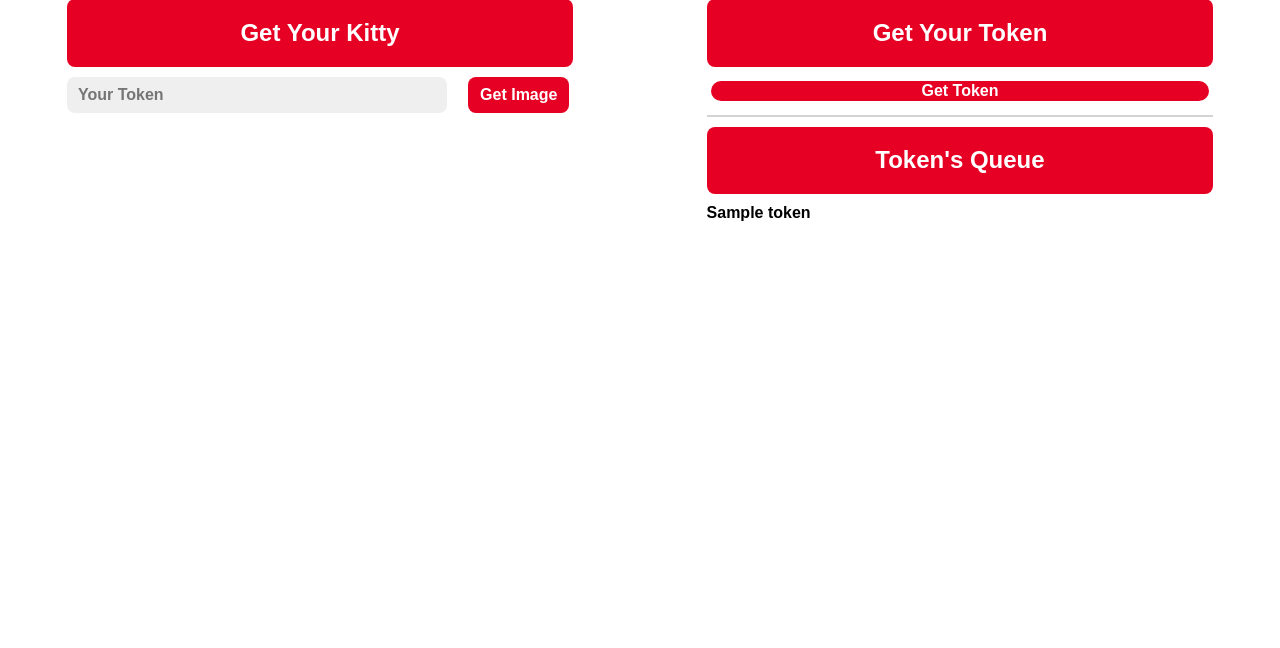
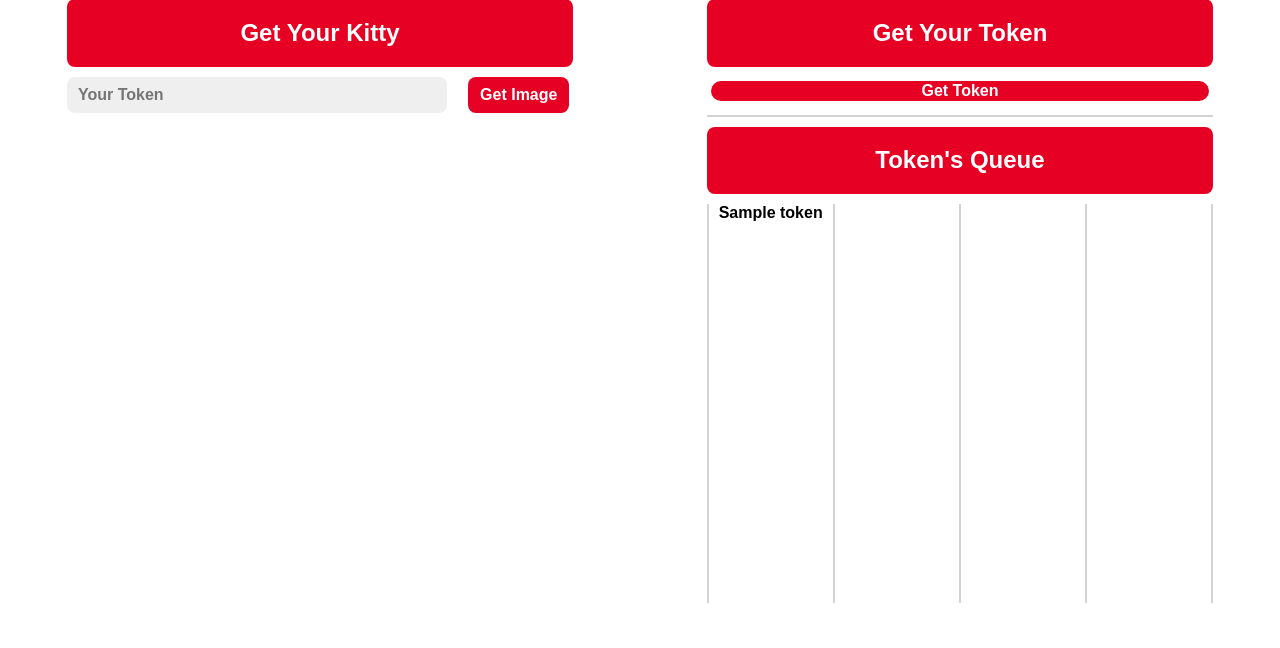
Before and after one commit to JuiceFV/Cats_Queue_Management_System, a Python web app: template application/templates/index.html in a window 1280 px wide. Shown: the part 152-800 px from the top of the page. Run offline with Jinja, Linux system fonts and the light colour scheme; the template is opened without the code that fills it: most values are stand-ins (such as "Sample title", 1, 10 or a date in 2020).

Commit message:
added some styles for the token' queue representation

```diff
--- a/application/static/styles/content.css
+++ b/application/static/styles/content.css
@@ -217,6 +217,11 @@
 	flex: 1 1 auto;
 	font-size: 16px;
     font-weight: 800;
+	border-left: 2px solid lightgray;
+}
+
+#forth-column{
+	border-right: 2px solid lightgray;
 }
 
 #show-token-content{
@@ -305,3 +310,10 @@
 	background: black;
 	border-radius: 8px;
 }
+
+.token-field{
+	height: 6.25%;
+	display: flex;
+	justify-content: center;
+	align-content: center;
+}
```
